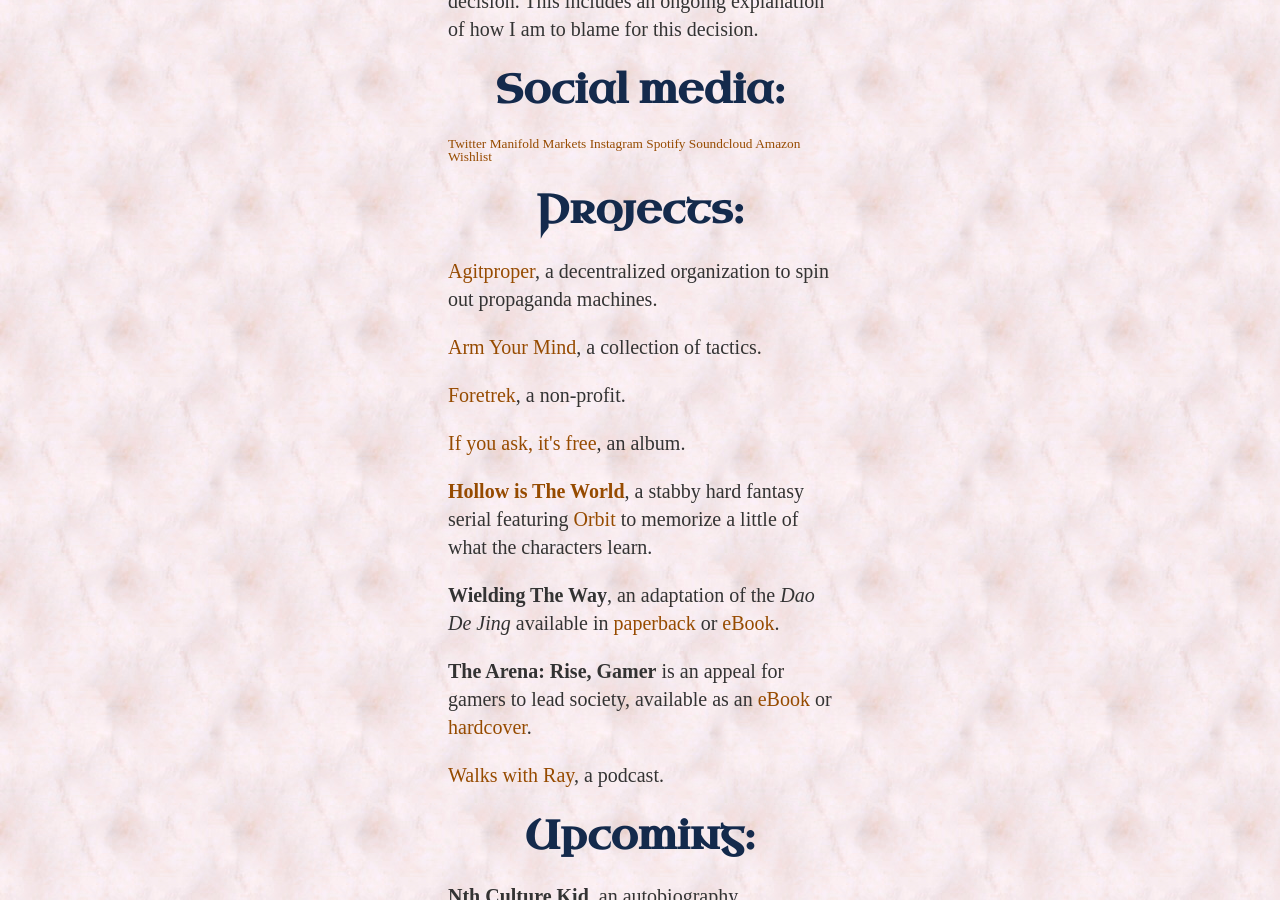
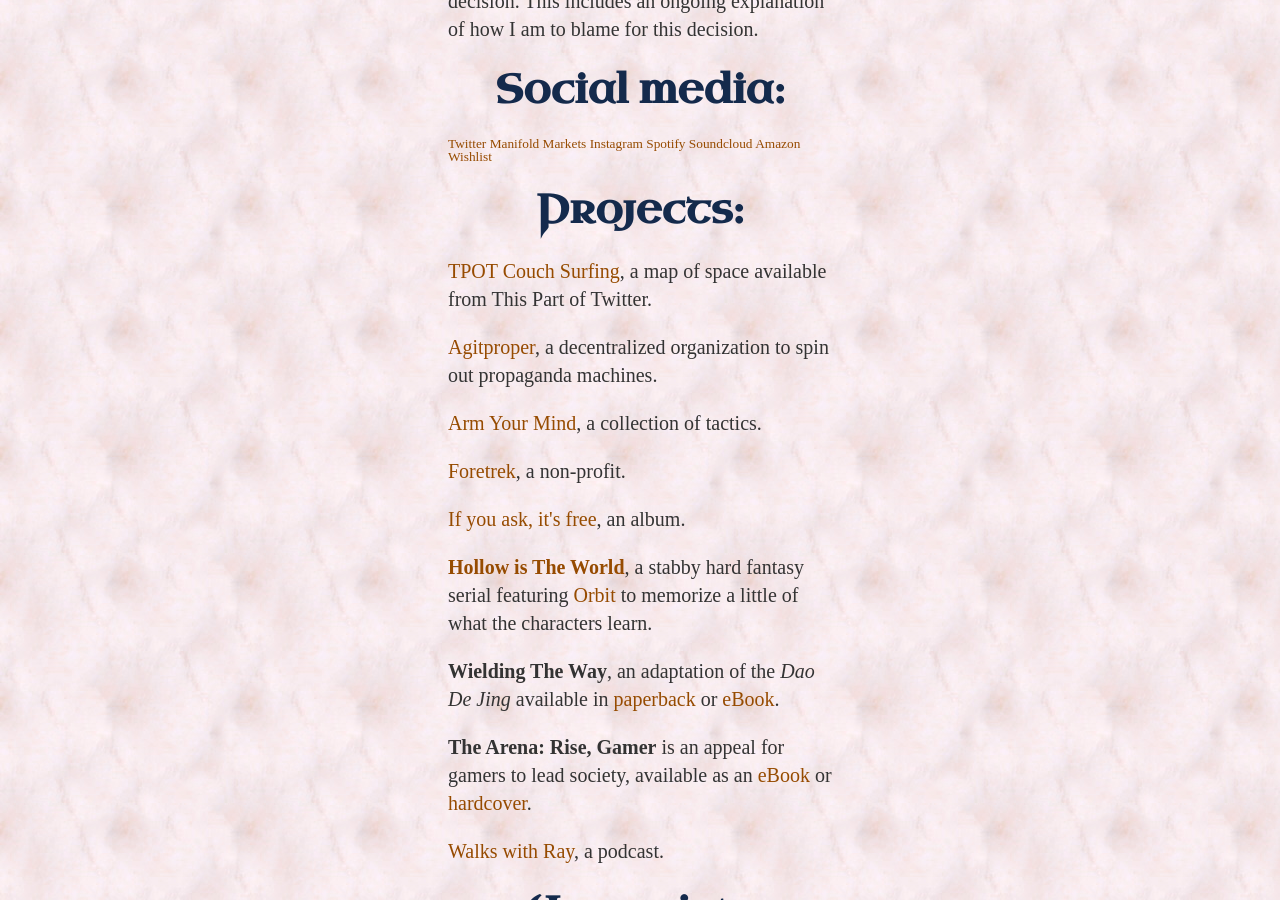
Before and after one commit to ray-dorai/ray-dorai.github.io, a Jekyll site: the page built from index.html, in a window 1280 px wide and 900 px high, scrolled down 695 px. Built offline with Jekyll 4.4.1, drawn with Linux system fonts in a browser that asks for light colours; some web fonts are replaced.

Commit message:
Update index.html

```diff
--- a/index.html
+++ b/index.html
@@ -18,6 +18,7 @@
 	        <i class="cp cp-shopping-bag"></i> <a href="https://www.amazon.com/hz/wishlist/ls/7FKJHPJVHUQG?ref_=wl_share">Amazon Wishlist</a>
 
 	<h1>Projects:</h1>
+		<p><a href="https://www.raydoraisamy.com/tpotcouchsurfing">TPOT Couch Surfing</a>, a map of space available from This Part of Twitter.</p>
 	        <p><a href="https://www.agitproper.org/">Agitproper</a>, a decentralized organization to spin out propaganda machines.</p>
 	        <p><a href="https://ray-dorai.github.io/armyourmind/">Arm Your Mind</a>, a collection of tactics.</p>
 	        <p><a href="https://foretrek.com/">Foretrek</a>, a non-profit.</p>
```
